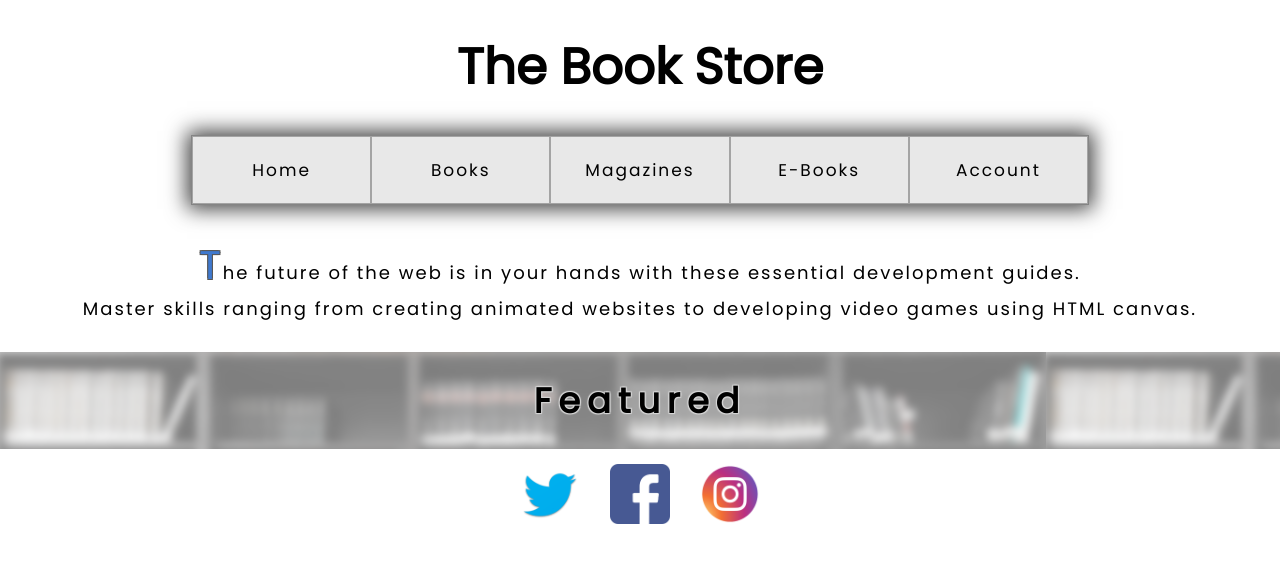
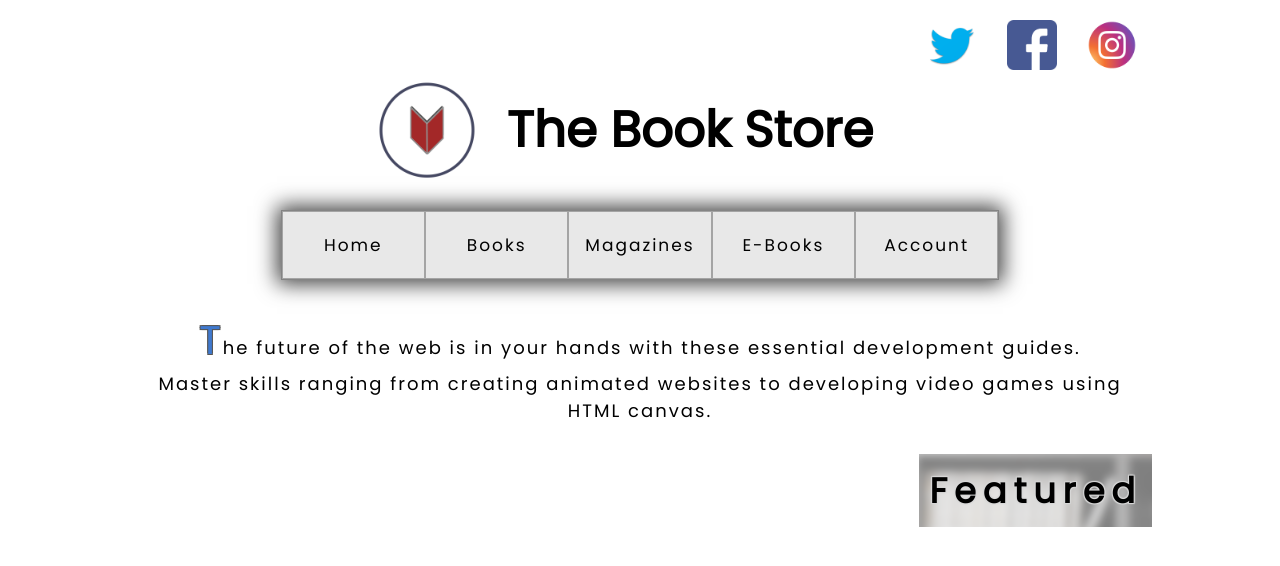
Before and after one commit to aclarke211/thebookstore, a plain HTML site: page index.html in a window 1280 px wide. Drawn offline with Linux system fonts and the light colour scheme.

Commit message:
Social Media Section

```diff
--- a/css/newStyle.css
+++ b/css/newStyle.css
@@ -67,13 +67,17 @@ body {
 /*===========================================================================================================*/
 .welcomeSection {
   order: 1;
+  padding-top: 15px;
 }
 /* - - - - - - - - - - - - - - - - - - - - - - - - - - - - - - - - - - - - - - - - - - - - - - - - - */
 /* Page Title */
 /* - - - - - - - - - - - - - - - - - - - - - - - - - - - - - - - - - - - - - - - - - - - - - - - - - */
 /* Holds the title for the page */
 .pageTitleContainer {
-  margin: 30px auto 20px;
+  display: flex;
+  flex-direction: row;
+  justify-content: center;
+  align-items: center;
   text-align: center;
 }
 /*Holds the logo image for the site*/
@@ -211,14 +215,22 @@ body {
 /*===========================================================================================================*/
 /* Featured Books Section */
 /*===========================================================================================================*/
+.booksSection {
+  order: 2;
+  display: flex;
+  flex-direction: column;
+}
+/*===========================================================================================================*/
+/* Featured Books Section */
+/*===========================================================================================================*/
 .featuredBooksSection {
   background-image: url("../img/books_bg.png");
-  order: 2;
+  order: 1;
 }
 /* All the elements within the featured books section */
 .featuredBooksSectionElements {
-  padding: 2px 0;
-  margin: 10px;
+  /*padding: 2px 0;*/
+  /*margin: 10px;*/
 }
 /*Holds the title for the featured books section*/
 .featuredBooksSectionTitleContainer {
@@ -287,7 +299,7 @@ body {
 /* Main Books Section */
 /*===========================================================================================================*/
 .mainBooksSection {
-  order: 3;
+  order: 2;
 }
 /* Holds all of the main book panels */
 .mainBooksPanelsContainer {}
@@ -339,7 +351,7 @@ body {
 /* Social Media Section */
 /*===========================================================================================================*/
 .socialMediaSection {
-  order: 4;
+  order: 3;
   padding: 15px 0 25px;
 }
 /* Holds all elements within the social media section */
@@ -350,7 +362,7 @@ body {
 }
 /* Holds a social media icon */
 .socialMediaIconContainer {
-  width: 60px;
+  width: 50px;
   height: auto;
   margin: 0 15px;
   transition: transform 0.3s;
@@ -439,9 +451,25 @@ body {
 /* 2nd Break Point - [PCs] */
 /*===========================================================================================================*/
 @media only screen and (min-width: 1080px) {
-  /* - - - - - - - - - - - - - - - - - - - - - - - - - - - - - - - - - - - - - - - - - - - - - - - - - */
+  .bodyElementsContainer {
+    margin: 0 10%;
+  }
+  /*===========================================================================================================*/
+  /* Welcome Section - [2nd Break] */
+  /*===========================================================================================================*/
+  .welcomeSection {
+    order: 2;
+    padding: 0;
+  }
+  .pageTitleContainer {
+    margin-top: -10px;
+  }
+  .pageLogoContainer {
+    display: flex;
+  }
+  /*===========================================================================================================*/
   /* Nav Bar - [2nd Break] */
-  /* - - - - - - - - - - - - - - - - - - - - - - - - - - - - - - - - - - - - - - - - - - - - - - - - - */
+  /*===========================================================================================================*/
   .burgerMenuToggle {
     display: none;
   }
@@ -466,6 +494,20 @@ body {
     /*border: none;*/
     /*border-left: 1px solid black;*/
   }
+  .booksSection {
+    order: 3;
+    margin: 0;
+    flex-direction: row-reverse;
+  }
+  .socialMediaSection {
+    order: 1;
+    padding: 0;
+  }
+  /* Holds all elements within the social media section */
+  .socialMediaElementsContainer {
+    justify-content: flex-end;
+    margin: 20px 0;
+  }
   /*===========================================================================================================*/
   /* [END OF]: 2nd Break Point - [PCs] */
   /*===========================================================================================================*/
--- a/index.html
+++ b/index.html
@@ -138,6 +138,11 @@
       </section>
 
       <!-- - - - - - - - - - - - - - - - - - - - - - - - - - - - - - - - - - - - - - - - - - - - - - - - - -->
+      <!-- Books Section -->
+      <!-- - - - - - - - - - - - - - - - - - - - - - - - - - - - - - - - - - - - - - - - - - - - - - - - - -->
+      <section class="booksSection">
+
+        <!-- - - - - - - - - - - - - - - - - - - - - - - - - - - - - - - - - - - - - - - - - - - - - - - - - -->
         <!-- Featured Books Section -->
         <!-- - - - - - - - - - - - - - - - - - - - - - - - - - - - - - - - - - - - - - - - - - - - - - - - - -->
         <!-- Contains elements relating to the featured books -->
@@ -178,6 +183,11 @@
     				<div class="bookDescription">Description of the book.</div> -->
           </div>
 
+        </section>
+
+        <!-- - - - - - - - - - - - - - - - - - - - - - - - - - - - - - - - - - - - - - - - - - - - - - - - - -->
+        <!-- [END OF]: Books Section -->
+        <!-- - - - - - - - - - - - - - - - - - - - - - - - - - - - - - - - - - - - - - - - - - - - - - - - - -->
       </section>
 
       <!--=====================================================================================================-->
```
Lines whose indentation alone changed are shown as unchanged.
